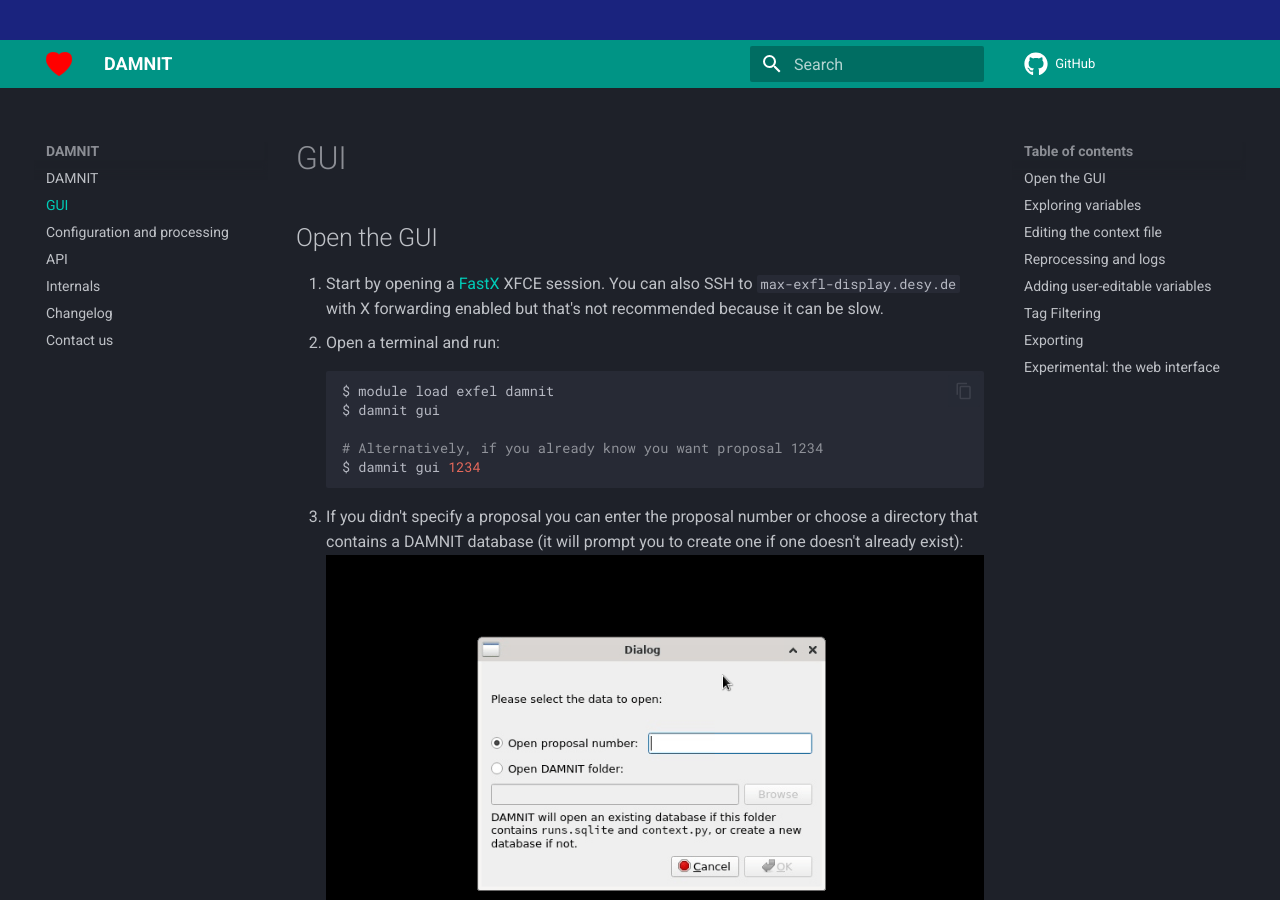
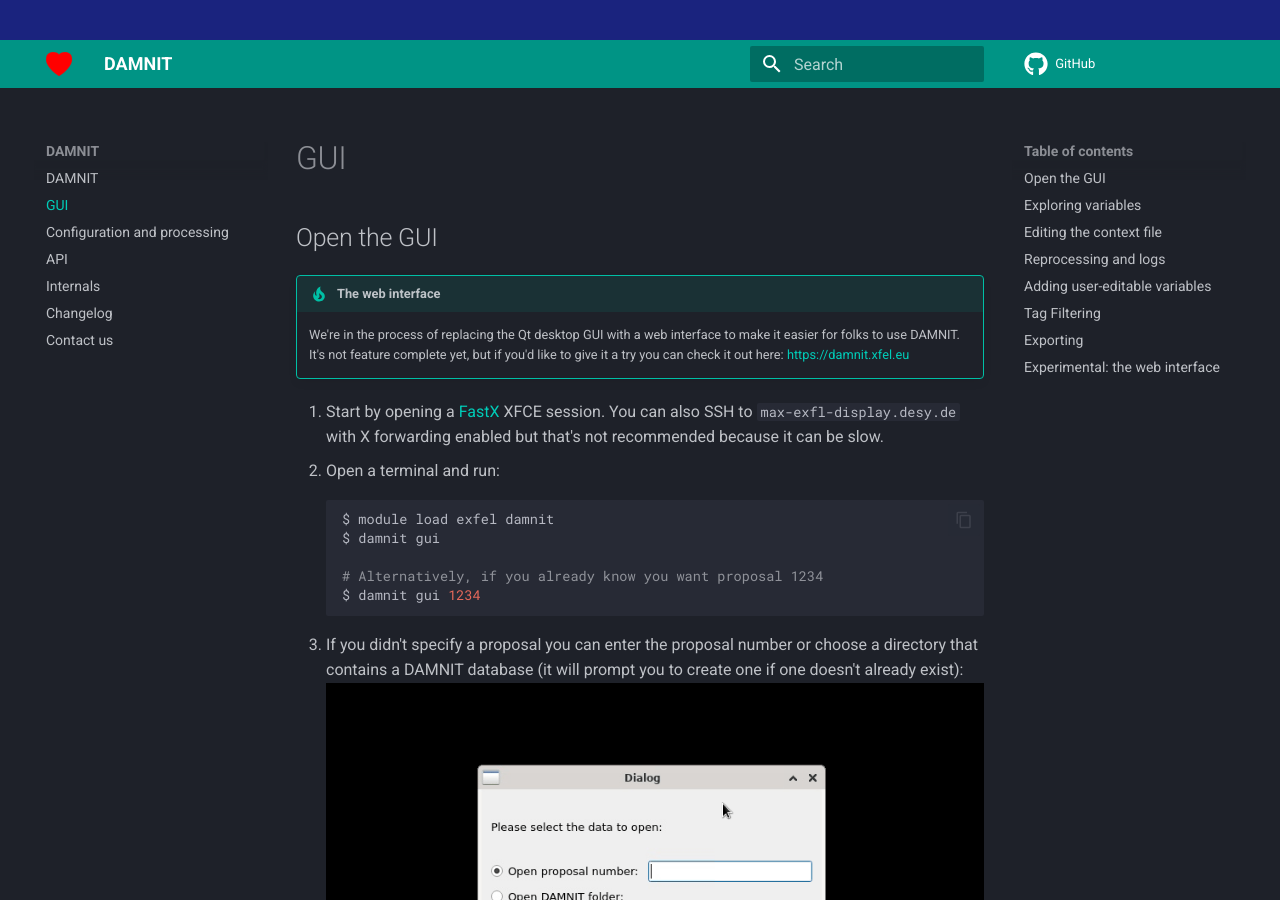
Before and after one commit to European-XFEL/DAMNIT, an MkDocs documentation site: the page built from docs/gui.md, in a window 1280 px wide and 900 px high. Built offline with MkDocs 1.6.1 and Material for MkDocs 9.7.7, drawn with Linux system fonts in a browser that asks for light colours; comment, search, counter and statistics services are not loaded.

Commit message:
Mention the web interface in the docs

```diff
--- a/docs/gui.md
+++ b/docs/gui.md
@@ -1,6 +1,13 @@
 # GUI
 
 ## Open the GUI
+
+!!! tip "The web interface"
+    We're in the process of replacing the Qt desktop GUI with a web interface to
+    make it easier for folks to use DAMNIT. It's not feature complete yet, but
+    if you'd like to give it a try you can check it out here:
+    https://damnit.xfel.eu
+
 1. Start by opening a [FastX](https://max-exfl-display.desy.de:3389) XFCE
    session. You can also SSH to `max-exfl-display.desy.de` with X forwarding
    enabled but that's not recommended because it can be slow.
```
